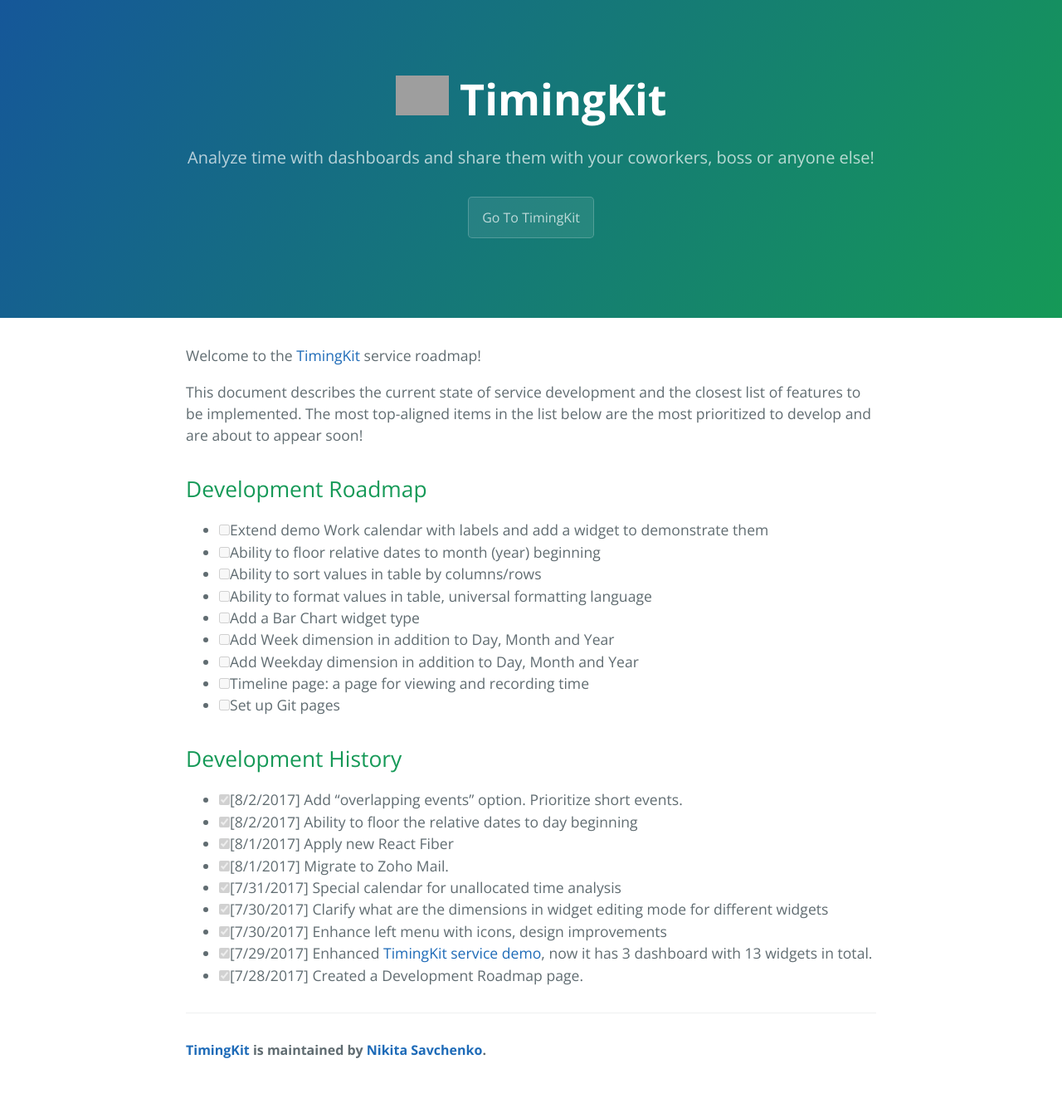
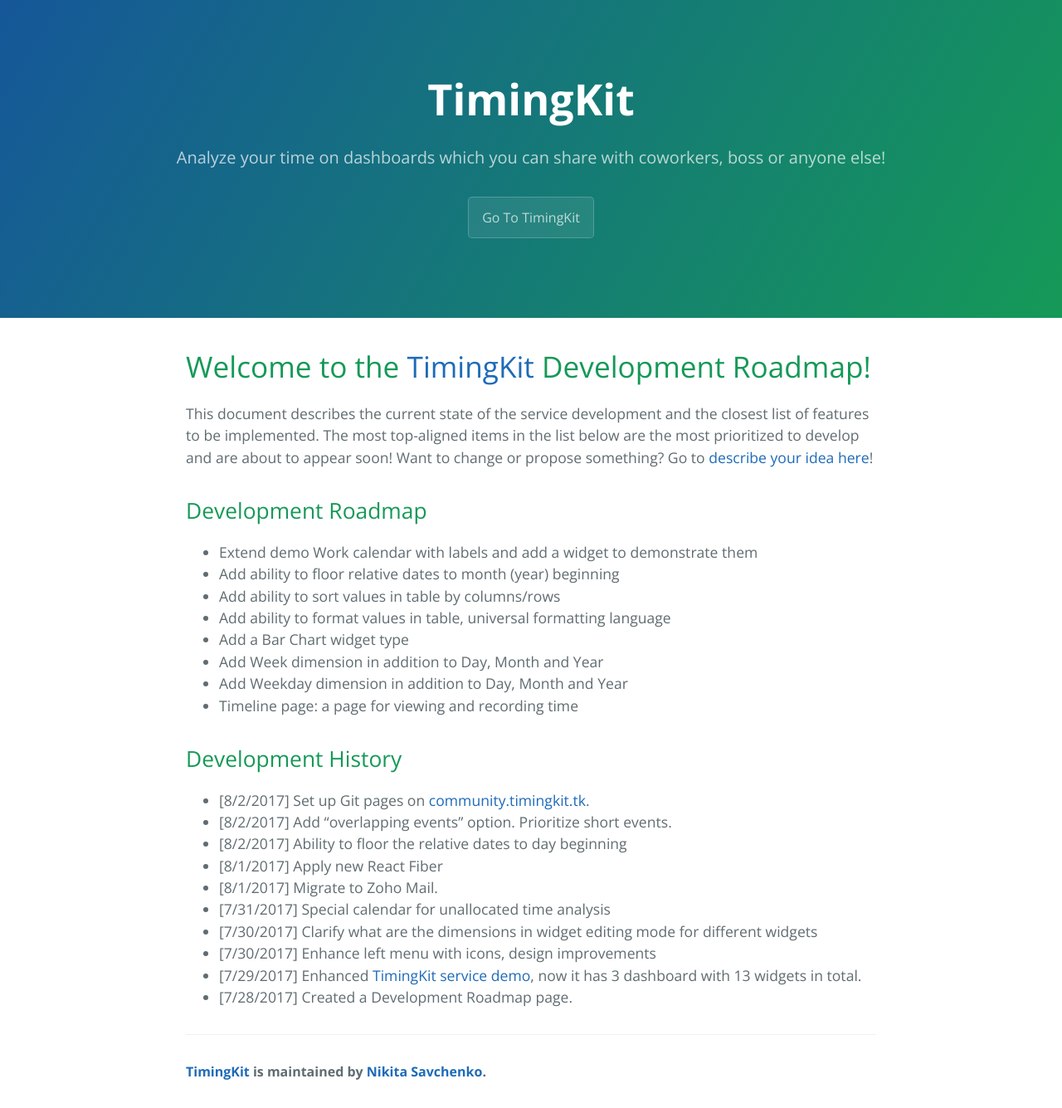
Before and after one commit to nikitaeverywhere/timingkit-community, a Jekyll site: the page built from docs/roadmap.md, in a window 1280 px wide. Shown: the whole page at 83% size. Built offline with Jekyll 4.4.1, drawn with Linux system fonts in a browser that asks for light colours; our own code applies the rules of GitHub Pages for plain Markdown files; before the commit the page ends 1309 px from its top, so only the background shows below that; grey boxes are pictures that could not be loaded.

Commit message:
[Enh] GitHub page enhancements

```diff
--- a/docs/_config.yml
+++ b/docs/_config.yml
@@ -1,7 +1,7 @@
-title: <img style="width:64px" src="https://timingkit.tk/img/tk-logo.png"/> TimingKit
+title: TimingKit
 email: support@timingkit.tk
 description: >
-  Analyze time with dashboards and share them with your coworkers, boss or anyone else!
+  Analyze your time on dashboards which you can share with coworkers, boss or anyone else!
 baseurl: ""
 url: ""
 repository: ZitRos/timingkit-community
--- a/docs/_layouts/default.html
+++ b/docs/_layouts/default.html
@@ -2,12 +2,13 @@
 <html lang="{{ site.lang | default: "en-US" }}">
   <head>
     <meta charset="UTF-8">
-    <title>{% if page.title %}{{ page.title }} | {% endif %}{{ site.title | default: site.service_name }} by {{ site.author_name }}</title>
+    <title>{% if page.title %}{{ page.title }} | {% endif %}{{ site.title | default: site.service_name }} by {{ site.github.owner_name }}</title>
     <meta name="description" content="{{ page.description | default: site.description | default: site.github.project_tagline }}"/>
     <meta name="viewport" content="width=device-width, initial-scale=1">
     <meta name="theme-color" content="#157878">
-    <link href='https://fonts.googleapis.com/css?family=Open+Sans:400,700' rel='stylesheet' type='text/css'>
+    <link href='https://fonts.googleapis.com/css?family=Open+Sans:400,700&subset=latin,cyrillic-ext' rel='stylesheet' type='text/css'>
     <link rel="stylesheet" href="{{ '/assets/css/style.css?v=' | append: site.github.build_revision | relative_url }}">
+	<link rel="icon" type="image/png" href="/favicon.png"/>
   </head>
   <body>
     <section class="page-header">
--- a/docs/roadmap.md
+++ b/docs/roadmap.md
@@ -1,29 +1,31 @@
-Welcome to the [TimingKit](https://timingkit.tk) service roadmap!
+# Welcome to the [TimingKit](https://timingkit.tk) Development Roadmap!
 
-This document describes the current state of service development and the closest list of features to be implemented. The most top-aligned items in the list below are the most prioritized to develop and are about to appear soon!
+This document describes the current state of the service development and the closest list of features to be implemented.
+The most top-aligned items in the list below are the most prioritized to develop and are about to appear soon!
+Want to change or propose something? Go to [describe your idea here](https://github.com/ZitRos/timingkit-community/issues)!
 
 Development Roadmap
 -------------------
 
-+ [ ] Extend demo Work calendar with labels and add a widget to demonstrate them
-+ [ ] Ability to floor relative dates to month (year) beginning
-+ [ ] Ability to sort values in table by columns/rows
-+ [ ] Ability to format values in table, universal formatting language
-+ [ ] Add a Bar Chart widget type
-+ [ ] Add Week dimension in addition to Day, Month and Year
-+ [ ] Add Weekday dimension in addition to Day, Month and Year
-+ [ ] Timeline page: a page for viewing and recording time
-+ [ ] Set up Git pages
++ Extend demo Work calendar with labels and add a widget to demonstrate them
++ Add ability to floor relative dates to month (year) beginning
++ Add ability to sort values in table by columns/rows
++ Add ability to format values in table, universal formatting language
++ Add a Bar Chart widget type
++ Add Week dimension in addition to Day, Month and Year
++ Add Weekday dimension in addition to Day, Month and Year
++ Timeline page: a page for viewing and recording time
 
 Development History
 -------------------
 
-+ [x] [8/2/2017] Add "overlapping events" option. Prioritize short events.
-+ [x] [8/2/2017] Ability to floor the relative dates to day beginning
-+ [x] [8/1/2017] Apply new React Fiber
-+ [x] [8/1/2017] Migrate to Zoho Mail.
-+ [x] [7/31/2017] Special calendar for unallocated time analysis
-+ [x] [7/30/2017] Clarify what are the dimensions in widget editing mode for different widgets
-+ [x] [7/30/2017] Enhance left menu with icons, design improvements
-+ [x] [7/29/2017] Enhanced [TimingKit service demo](https://timingkit.tk/demo), now it has 3 dashboard with 13 widgets in total.
-+ [x] [7/28/2017] Created a Development Roadmap page.
++ [8/2/2017] Set up Git pages on [community.timingkit.tk](http://community.timingkit.tk).
++ [8/2/2017] Add "overlapping events" option. Prioritize short events.
++ [8/2/2017] Ability to floor the relative dates to day beginning
++ [8/1/2017] Apply new React Fiber
++ [8/1/2017] Migrate to Zoho Mail.
++ [7/31/2017] Special calendar for unallocated time analysis
++ [7/30/2017] Clarify what are the dimensions in widget editing mode for different widgets
++ [7/30/2017] Enhance left menu with icons, design improvements
++ [7/29/2017] Enhanced [TimingKit service demo](https://timingkit.tk/demo), now it has 3 dashboard with 13 widgets in total.
++ [7/28/2017] Created a Development Roadmap page.
```
Also changed, not shown: docs/index.md (+5 -14 lines), docs/assets/favicon.png (added).
